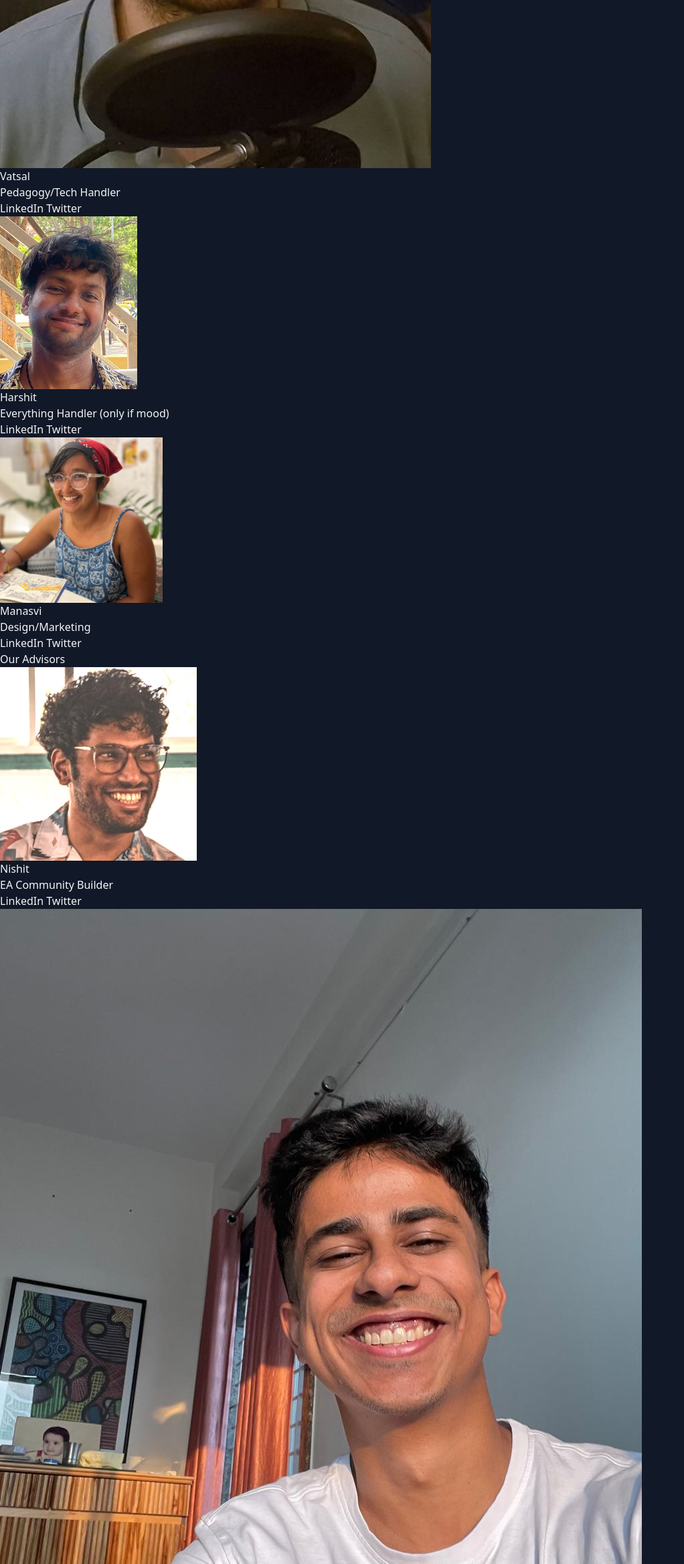
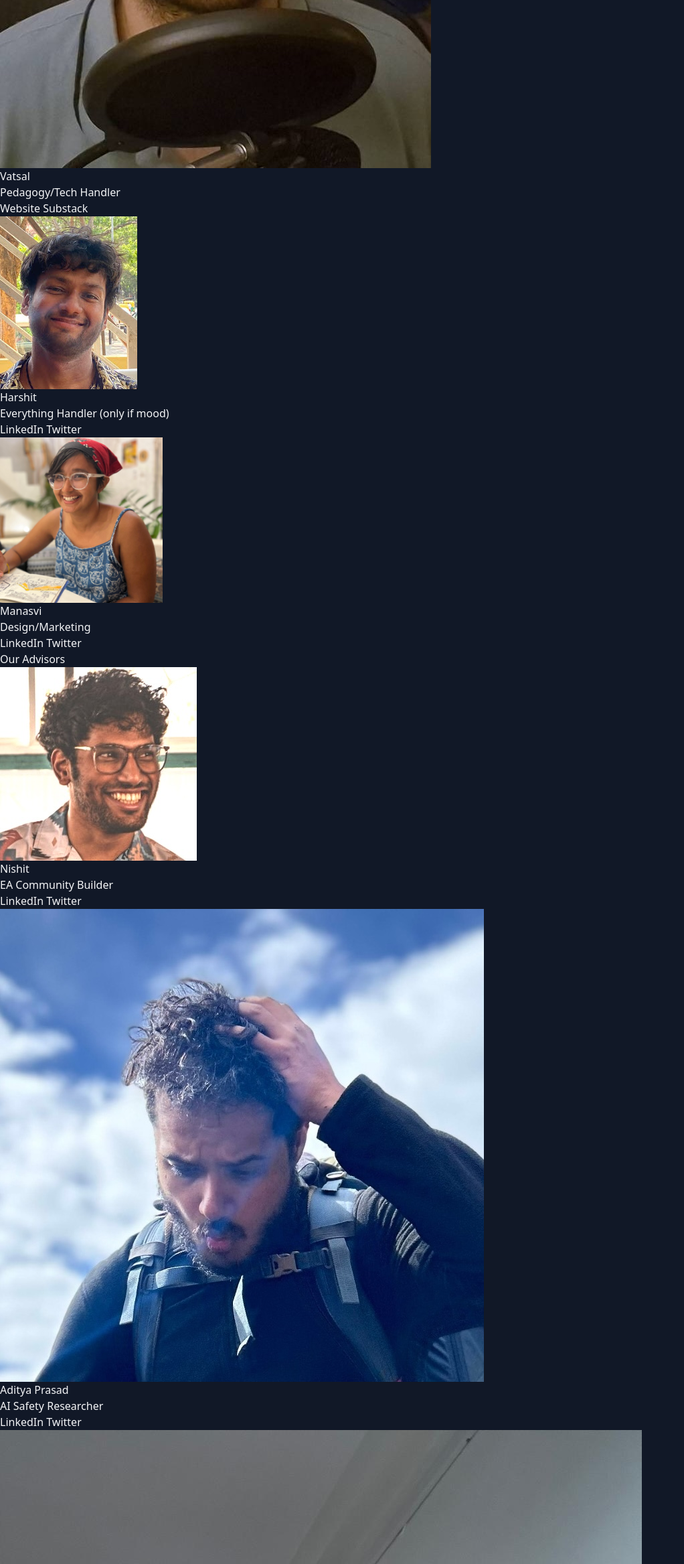
Before and after one commit to rdbcasillas/Portal, a Vue app: page /about in a window 1280 px wide. Shown: the part 5279-7614 px from the top of the page at 67% size, without its empty margins (0-1022 px from the left). Built offline with nearby package versions, Linux system fonts and the light colour scheme.

Commit message:
added Aditya in advisor section and updated my links

```diff
--- a/src/views/AboutView.vue
+++ b/src/views/AboutView.vue
@@ -218,16 +218,16 @@
               <!-- Social links -->
               <div class="flex justify-center space-x-4 mt-4">
                 <a
-                  href="#"
+                  href="https://vatsalmehra.com"
                   class="text-purple-300 hover:text-white transition-colors"
                 >
-                  LinkedIn
+                  Website
                 </a>
                 <a
-                  href="#"
+                  href="https://vats.substack.com"
                   class="text-purple-300 hover:text-white transition-colors"
                 >
-                  Twitter
+                  Substack
                 </a>
               </div>
             </div>
@@ -317,7 +317,7 @@
               <div class="relative w-32 h-32 mx-auto mb-6">
                 <img
                   src="@/assets/images/nishitpic.jpeg"
-                  alt="Team Member"
+                  alt="Advisor"
                   class="w-full h-full object-cover rounded-full"
                 />
                 <div
@@ -328,6 +328,41 @@
                 Nishit
               </h3>
               <p class="text-purple-100 text-center">EA Community Builder</p>
+              <!-- Social links -->
+              <div class="flex justify-center space-x-4 mt-4">
+                <a
+                  href="#"
+                  class="text-purple-300 hover:text-white transition-colors"
+                >
+                  LinkedIn
+                </a>
+                <a
+                  href="#"
+                  class="text-purple-300 hover:text-white transition-colors"
+                >
+                  Twitter
+                </a>
+              </div>
+            </div>
+          </div>
+          <div class="team-member group">
+            <div
+              class="relative overflow-hidden rounded-xl bg-indigo-800/30 backdrop-blur-sm p-8 border border-purple-500/30 hover:border-purple-500/60 transition-all duration-500"
+            >
+              <div class="relative w-32 h-32 mx-auto mb-6">
+                <img
+                  src="@/assets/images/adityapic.jpg"
+                  alt="Advisor"
+                  class="w-full h-full object-cover rounded-full"
+                />
+                <div
+                  class="absolute inset-0 rounded-full border-2 border-purple-500/50 group-hover:border-purple-500 transition-colors duration-500"
+                ></div>
+              </div>
+              <h3 class="text-xl font-bold text-white text-center mb-2">
+                Aditya Prasad
+              </h3>
+              <p class="text-purple-100 text-center">AI Safety Researcher</p>
               <!-- Social links -->
               <div class="flex justify-center space-x-4 mt-4">
                 <a
```
Also changed, not shown: src/assets/images/adityapic.jpg (added).
